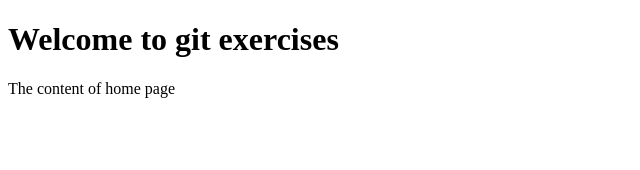
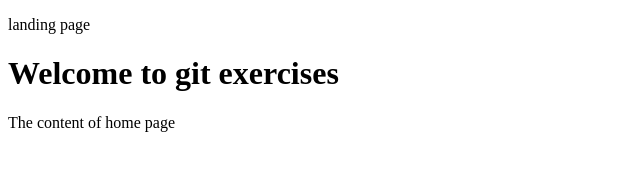
Before and after one commit to GSinseswa721/git-exercises-theGYM, a plain HTML site: page home.html in a window 1280 px wide. Shown: the whole page, without its empty margins (0-640 px from the left). Drawn offline with Linux system fonts and the light colour scheme.

Commit message:
feat: changes on home

```diff
--- a/home.html
+++ b/home.html
@@ -6,6 +6,7 @@
     <title>Git exercises | Home</title>
 </head>
 <body>
+    <p>landing page</p>
     <h1>Welcome to git exercises</h1>
     <div>The content of home page</div>
 </body>
```
